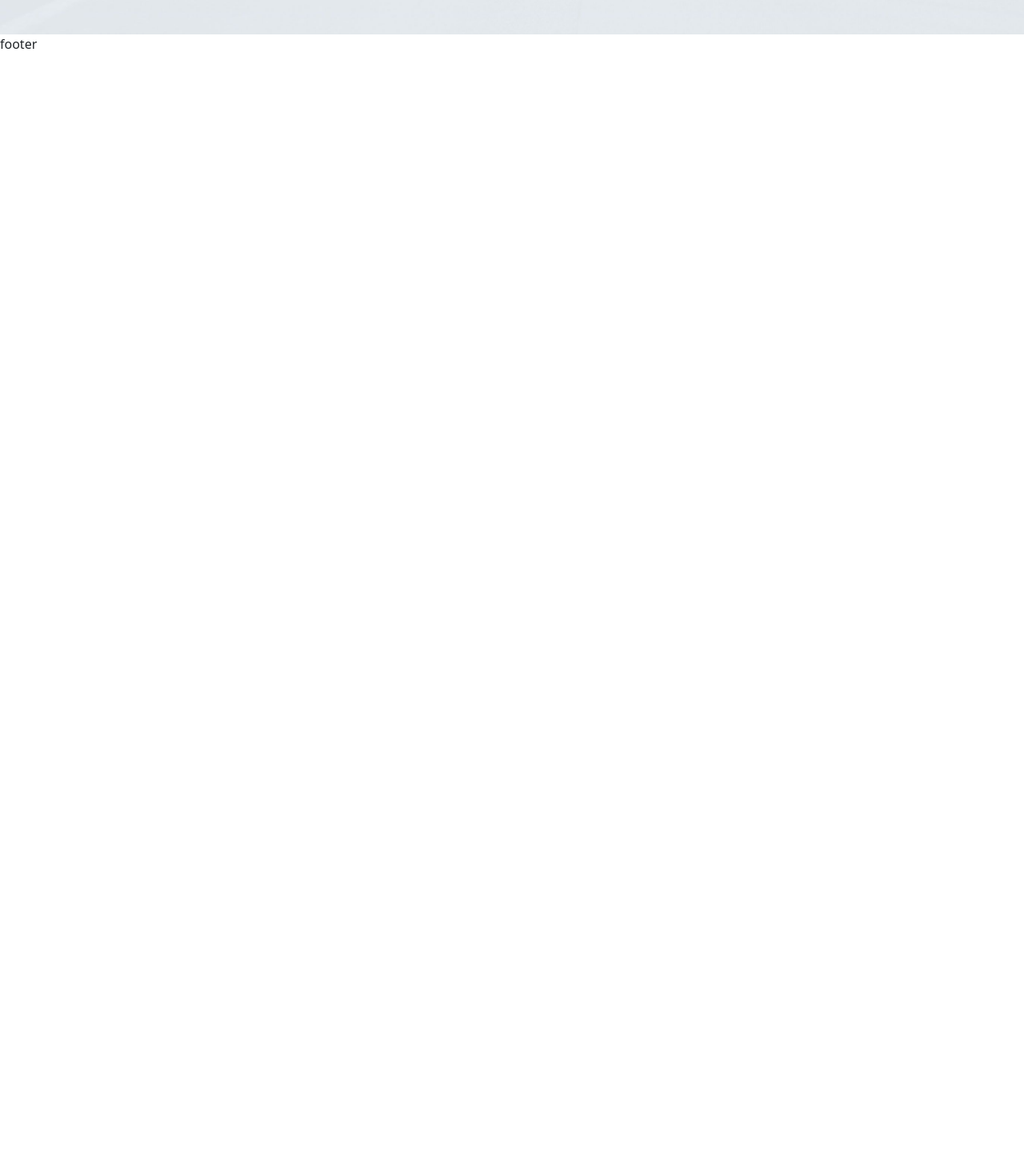
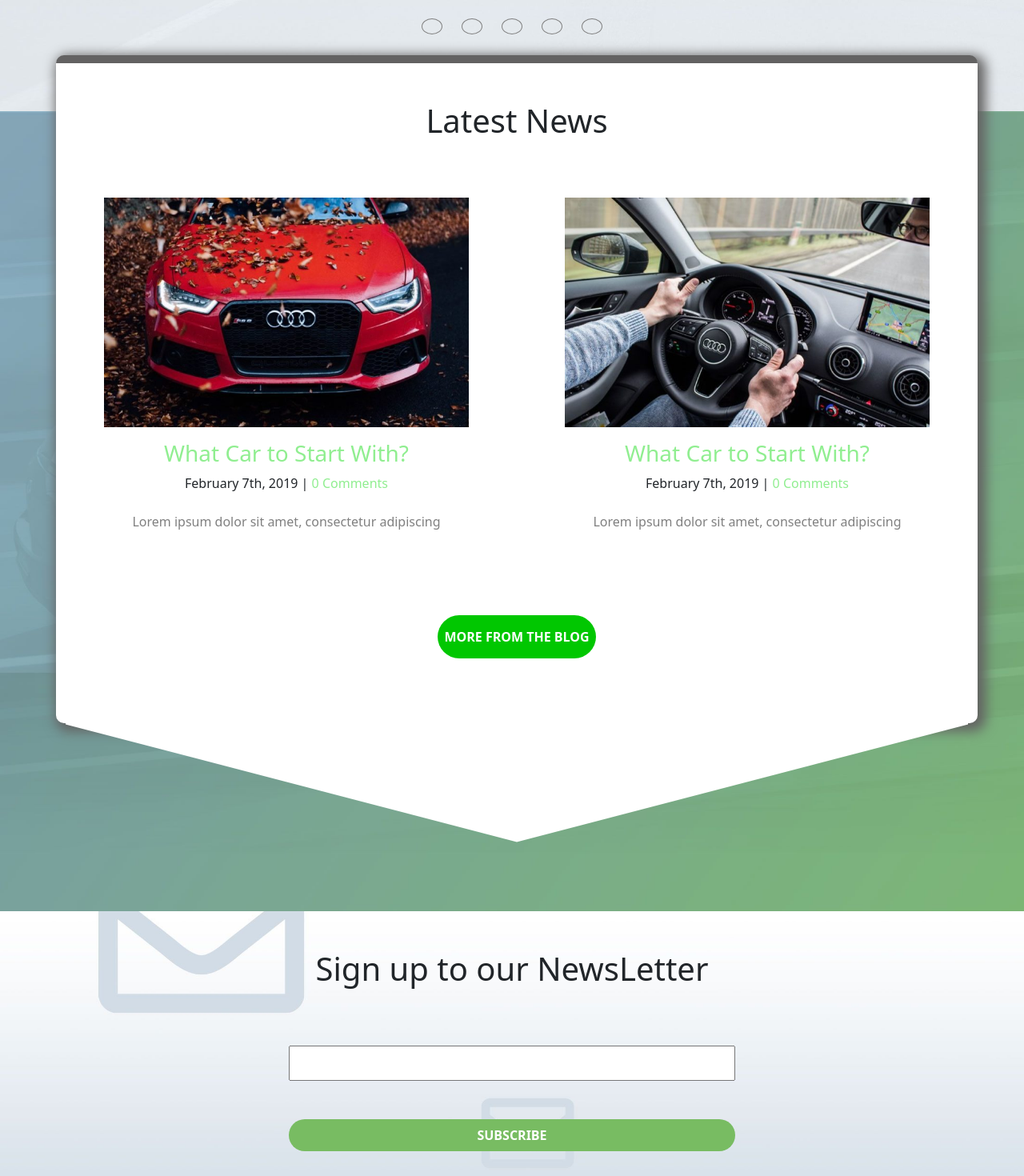
Before and after one commit to LorenzoPrimogeri/proj-html-vuejs, a Vue app: page / in a window 1280 px wide. Shown: the part 4580-6050 px from the top of the page at 80% size. Before the commit the page ends 4647 px from the top, so only its background shows below. Built offline with nearby package versions, Linux system fonts and the light colour scheme.

Commit message:
News and NewsLetter component added

```diff
--- a/src/components/FooterComponent.vue
+++ b/src/components/FooterComponent.vue
@@ -1,10 +1,20 @@
 <template>
-  <div>footer</div>
+  <div>
+    <NewsLetterComponent />
+  </div>
 </template>
 
 <script>
-export default {};
+import NewsLetterComponent from "./NewsLetterComponent.vue";
+export default {
+  name: "FooterComponent",
+  components: {
+    NewsLetterComponent,
+  },
+};
 </script>
 
 <style scoped>
+
+
 </style>
--- a/src/components/MainComponent.vue
+++ b/src/components/MainComponent.vue
@@ -10,6 +10,7 @@
     <LearningComponent />
     <CoursesComponent />
     <InstructorComponent />
+    <NewsComponent />
   </div>
 </template>
 
@@ -18,6 +19,7 @@
 import LearningComponent from "./LearningComponent.vue";
 import CoursesComponent from "./CoursesComponent.vue";
 import InstructorComponent from "./InstructorComponent.vue";
+import NewsComponent from "./NewsComponent.vue";
 export default {
   name: "MainComponent",
   components: {
@@ -25,6 +27,7 @@
     LearningComponent,
     CoursesComponent,
     InstructorComponent,
+    NewsComponent,
   },
 };
 </script>
--- /dev/null
+++ b/src/components/NewsComponent.vue
@@ -0,0 +1,98 @@
+<template>
+  <div>
+    <div class="container-fluid">
+      <div class="container position-relative">
+        <div class="position-absolute">
+          <div class="row justify-content-around text-center lp-card">
+            <h1 class="text-center py-5">Latest News</h1>
+            <div class="col-5">
+              <div>
+                <img
+                  class="w-100 my-3"
+                  src="../assets/img/blog-choosecar-700x441.jpg"
+                  alt="audi"
+                />
+              </div>
+              <div>
+                <h3 class="c-green">What Car to Start With?</h3>
+                <p>
+                  February 7th, 2019 | <span class="c-green"> 0 Comments</span>
+                </p>
+              </div>
+              <div>
+                <p class="c-grey py-4">
+                  Lorem ipsum dolor sit amet, consectetur adipiscing
+                </p>
+              </div>
+            </div>
+            <div class="col-5">
+              <div>
+                <img
+                  class="w-100 my-3"
+                  src="../assets/img/blogpost-10and2-700x441.jpg"
+                  alt="audi"
+                />
+              </div>
+              <div>
+                <h3 class="c-green">What Car to Start With?</h3>
+                <p>
+                  February 7th, 2019 | <span class="c-green"> 0 Comments</span>
+                </p>
+              </div>
+              <div>
+                <p class="c-grey py-4">
+                  Lorem ipsum dolor sit amet, consectetur adipiscing
+                </p>
+              </div>
+            </div>
+            <div class="py-5 my-5">
+              <a href="" class="lp-btn c-white px-2 py-3">MORE FROM THE BLOG</a>
+            </div>
+          </div>
+          <div class="container text-center triangle">
+            <img
+              class="w-100"
+              src="../assets/img/driving-triangle -white.svg"
+              alt="Triangle"
+            />
+          </div>
+        </div>
+      </div>
+    </div>
+  </div>
+</template>
+
+<script>
+export default {
+  name: "NewsComponent",
+};
+</script>
+
+<style scoped>
+.triangle {
+  margin: 0 !important;
+  padding: 0 !important;
+}
+img[alt="Triangle"] {
+  height: 150px;
+  fill: white;
+}
+.container-fluid {
+  background-image: url("../assets/img/latestnews-background.jpg");
+  background-size: cover;
+  height: 1000px;
+}
+.position-absolute {
+  top: -70px;
+}
+.lp-card {
+  box-shadow: 5px 5px 15px 5px #636262;
+  border-top: 10px solid #636262;
+  background: white;
+  border-radius: 10px;
+}
+.lp-btn {
+  background: rgb(1, 199, 1);
+  border-radius: 30px;
+}
+</style>
--- /dev/null
+++ b/src/components/NewsLetterComponent.vue
@@ -0,0 +1,36 @@
+<template>
+  <div class="container-fluid">
+    <div class="container text-center">
+      <h1 class="py-5">Sign up to our NewsLetter</h1>
+      <div class="my-4">
+        <input class="w-50 py-2" type="text" />
+      </div>
+      <div class="lp-btn my-5 py-2 w-50 mx-auto">
+        <a href="" class="c-white"> SUBSCRIBE</a>
+      </div>
+      <p class="c-grey pb-5">
+        (We do not share your data with anybody, and only uyse it for its
+        intended purpose)
+      </p>
+    </div>
+  </div>
+</template>
+
+<script>
+export default {
+  name: "NewsLetterComponent",
+};
+</script>
+
+
+<style scoped>
+.container-fluid {
+  background-image: url("../assets/img/newsletter_background.jpg");
+  background-size: cover;
+}
+.lp-btn {
+  color: white;
+  background-color: hsl(105deg 40% 56%);
+  border-radius: 30px;
+}
+</style>
--- a/src/components/TestimonialComponent.vue
+++ b/src/components/TestimonialComponent.vue
@@ -24,11 +24,14 @@
       <div class="c-grey py-3">
         <h4>{{ testimonialData[testimonialIndex].name }}</h4>
       </div>
-      <div class="row justify-content-center pb-5 gap-4">
+      <div class="row justify-content-center pb-5 gap-4 py-5">
         <div
           v-for="(item, index) in 5"
           :key="index"
-          :class="['slideBtn', testimonialData[index].tip ? 'bg-pinned' : '']"
+          :class="[
+            'slideBtn mb-5',
+            testimonialData[index].tip ? 'bg-pinned' : '',
+          ]"
           @click="(testimonialIndex = index), pinnedOrNot(testimonialIndex)"
         ></div>
       </div>
@@ -77,6 +80,6 @@
   height: 20px;
 }
 .bg-pinned {
-  background-color: aqua;
+  background-color: rgb(107, 89, 128);
 }
 </style>
```
Also changed, not shown: src/assets/img/driving-triangle -white.svg (added), src/assets/img/latestnews-background.jpg (added).
